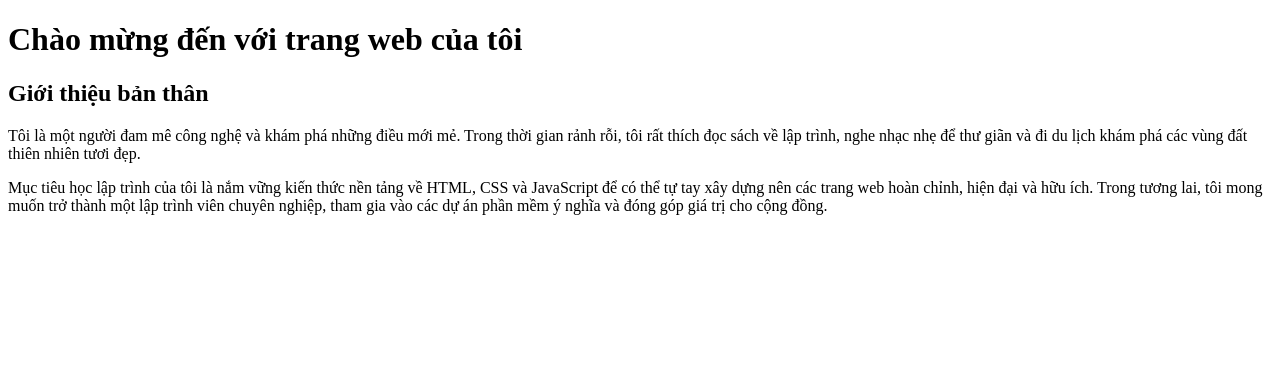
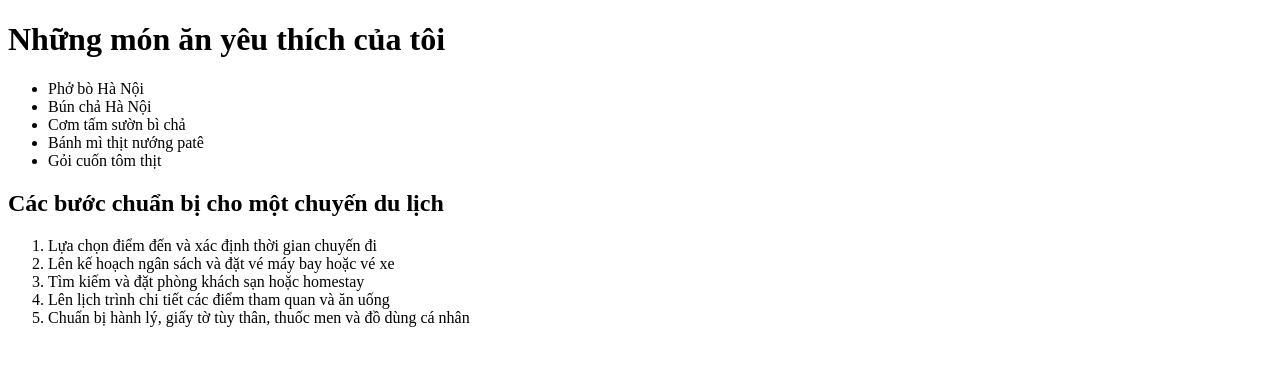
Before and after one commit to dtc245200075-del/my-new-project, a plain HTML site: page index.html in a window 1280 px wide. Drawn offline with Linux system fonts and the light colour scheme.

Commit message:
Hoàn thành bài tập danh sách món ăn và du lịch

```diff
--- a/index.html
+++ b/index.html
@@ -2,12 +2,25 @@
 <html lang="vi">
 <head>
     <meta charset="utf-8">
-    <title>Trang web của tôi</title>
+    <title>Món ăn yêu thích & Chuẩn bị du lịch</title>
 </head>
 <body>
-    <h1>Chào mừng đến với trang web của tôi</h1>
-    <h2>Giới thiệu bản thân</h2>
-    <p>Tôi là một người đam mê công nghệ và khám phá những điều mới mẻ. Trong thời gian rảnh rỗi, tôi rất thích đọc sách về lập trình, nghe nhạc nhẹ để thư giãn và đi du lịch khám phá các vùng đất thiên nhiên tươi đẹp.</p>
-    <p>Mục tiêu học lập trình của tôi là nắm vững kiến thức nền tảng về HTML, CSS và JavaScript để có thể tự tay xây dựng nên các trang web hoàn chỉnh, hiện đại và hữu ích. Trong tương lai, tôi mong muốn trở thành một lập trình viên chuyên nghiệp, tham gia vào các dự án phần mềm ý nghĩa và đóng góp giá trị cho cộng đồng.</p>
+    <h1>Những món ăn yêu thích của tôi</h1>
+    <ul>
+        <li>Phở bò Hà Nội</li>
+        <li>Bún chả Hà Nội</li>
+        <li>Cơm tấm sườn bì chả</li>
+        <li>Bánh mì thịt nướng patê</li>
+        <li>Gỏi cuốn tôm thịt</li>
+    </ul>
+
+    <h2>Các bước chuẩn bị cho một chuyến du lịch</h2>
+    <ol>
+        <li>Lựa chọn điểm đến và xác định thời gian chuyến đi</li>
+        <li>Lên kế hoạch ngân sách và đặt vé máy bay hoặc vé xe</li>
+        <li>Tìm kiếm và đặt phòng khách sạn hoặc homestay</li>
+        <li>Lên lịch trình chi tiết các điểm tham quan và ăn uống</li>
+        <li>Chuẩn bị hành lý, giấy tờ tùy thân, thuốc men và đồ dùng cá nhân</li>
+    </ol>
 </body>
 </html>
```
